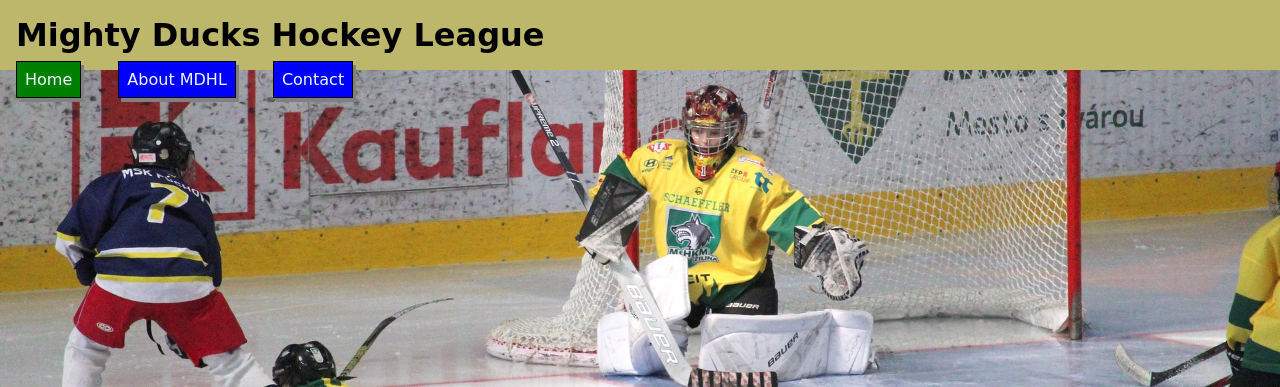
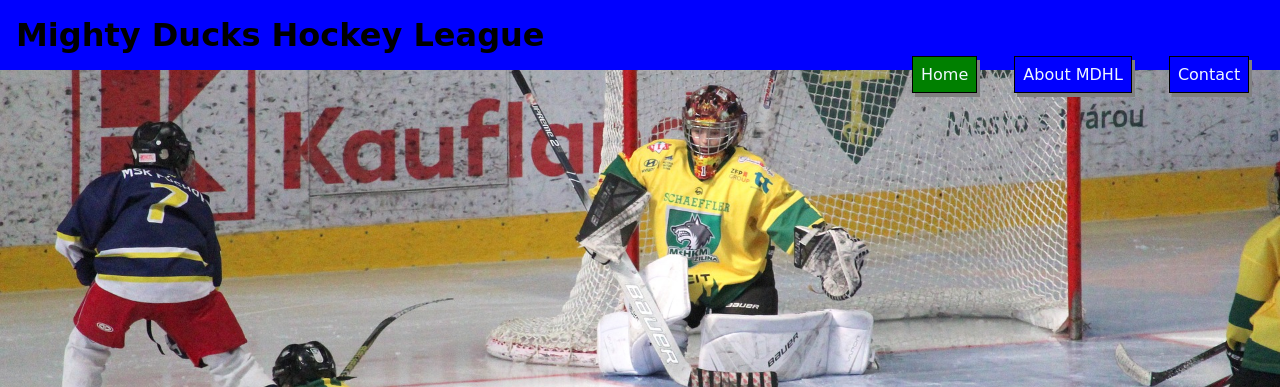
Before and after one commit to lilenguzman01/MDHL_GUZMAN, a plain HTML site: page index.html in a window 1280 px wide. Shown: the top 387 px of the page. Drawn offline with Linux system fonts and the light colour scheme.

Commit message:
boton nav terminado

```diff
--- a/assets/css/styles.css
+++ b/assets/css/styles.css
@@ -10,7 +10,6 @@ body{
     height: 100vh;
 }
 header{
-    background-color: darkkhaki;
     min-height: 5vh;
     padding: 1rem;
 }
@@ -43,6 +42,9 @@ nav a{
     padding: 0.5rem;
     text-decoration: none;
     text-align: center;
+    position: relative;
+    left: 70%;
+    bottom:5px;
 }
 a[href="#"]{
     background-color: green;
```
